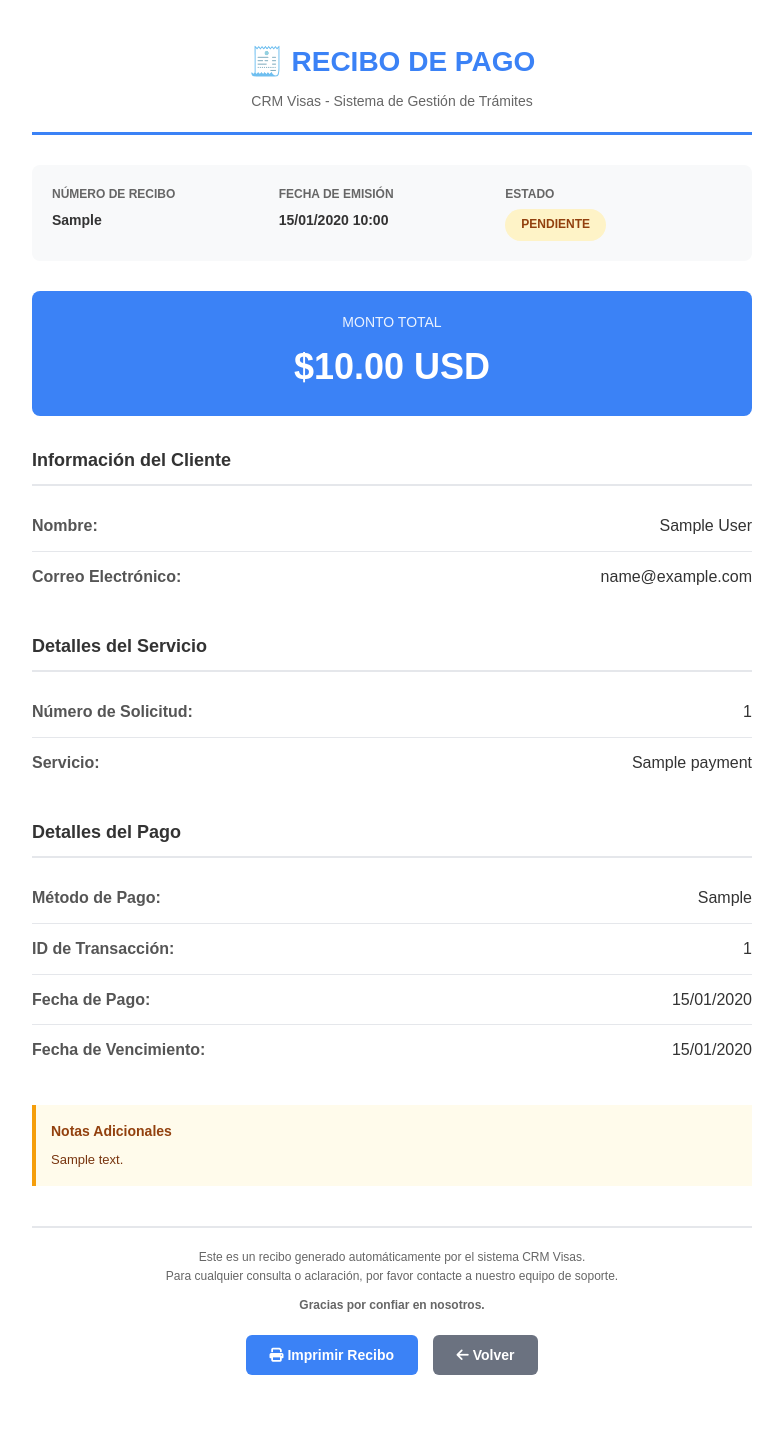
After one commit to danjohn007/CRMVisas, a PHP site: template app/views/payments/receipt.php in a window 1280 px wide. The commit adds this page. Shown: the whole page, without its empty margins (248-1031 px from the left). Run offline with PHP 8.4, Linux system fonts and the light colour scheme; the template is opened without the code that fills it: most values are stand-ins (such as "Sample title", 1, 10 or a date in 2020); some libraries are stand-ins or nearby versions.

```diff
--- /dev/null
+++ b/app/views/payments/receipt.php
@@ -0,0 +1,368 @@
+<!DOCTYPE html>
+<html lang="es">
+<head>
+    <meta charset="UTF-8">
+    <meta name="viewport" content="width=device-width, initial-scale=1.0">
+    <title>Recibo de Pago - <?php echo htmlspecialchars($payment['payment_reference']); ?></title>
+    <style>
+        * {
+            margin: 0;
+            padding: 0;
+            box-sizing: border-box;
+        }
+
+        body {
+            font-family: Arial, sans-serif;
+            line-height: 1.6;
+            color: #333;
+            background: #fff;
+        }
+
+        .receipt-container {
+            max-width: 800px;
+            margin: 0 auto;
+            padding: 40px;
+        }
+
+        .receipt-header {
+            text-align: center;
+            border-bottom: 3px solid #3b82f6;
+            padding-bottom: 20px;
+            margin-bottom: 30px;
+        }
+
+        .receipt-header h1 {
+            font-size: 28px;
+            color: #3b82f6;
+            margin-bottom: 5px;
+        }
+
+        .receipt-header .subtitle {
+            font-size: 14px;
+            color: #666;
+        }
+
+        .receipt-info {
+            display: flex;
+            justify-content: space-between;
+            margin-bottom: 30px;
+            padding: 20px;
+            background: #f8f9fa;
+            border-radius: 8px;
+        }
+
+        .receipt-info div {
+            flex: 1;
+        }
+
+        .receipt-info h3 {
+            font-size: 12px;
+            color: #666;
+            text-transform: uppercase;
+            margin-bottom: 5px;
+        }
+
+        .receipt-info p {
+            font-size: 14px;
+            font-weight: 600;
+            color: #333;
+        }
+
+        .payment-details {
+            margin-bottom: 30px;
+        }
+
+        .payment-details h2 {
+            font-size: 18px;
+            color: #333;
+            margin-bottom: 15px;
+            border-bottom: 2px solid #e5e7eb;
+            padding-bottom: 10px;
+        }
+
+        .detail-row {
+            display: flex;
+            justify-content: space-between;
+            padding: 12px 0;
+            border-bottom: 1px solid #e5e7eb;
+        }
+
+        .detail-row:last-child {
+            border-bottom: none;
+        }
+
+        .detail-label {
+            font-weight: 600;
+            color: #555;
+        }
+
+        .detail-value {
+            color: #333;
+        }
+
+        .amount-box {
+            background: #3b82f6;
+            color: white;
+            padding: 20px;
+            border-radius: 8px;
+            text-align: center;
+            margin: 30px 0;
+        }
+
+        .amount-box .label {
+            font-size: 14px;
+            opacity: 0.9;
+            margin-bottom: 5px;
+        }
+
+        .amount-box .amount {
+            font-size: 36px;
+            font-weight: bold;
+        }
+
+        .status-badge {
+            display: inline-block;
+            padding: 6px 16px;
+            border-radius: 20px;
+            font-size: 12px;
+            font-weight: 600;
+            text-transform: uppercase;
+        }
+
+        .status-pending {
+            background: #fef3c7;
+            color: #92400e;
+        }
+
+        .status-completed {
+            background: #d1fae5;
+            color: #065f46;
+        }
+
+        .status-failed {
+            background: #fee2e2;
+            color: #991b1b;
+        }
+
+        .status-refunded {
+            background: #e9d5ff;
+            color: #6b21a8;
+        }
+
+        .notes-section {
+            background: #fffbeb;
+            border-left: 4px solid #f59e0b;
+            padding: 15px;
+            margin: 20px 0;
+        }
+
+        .notes-section h3 {
+            font-size: 14px;
+            color: #92400e;
+            margin-bottom: 8px;
+        }
+
+        .notes-section p {
+            font-size: 13px;
+            color: #78350f;
+        }
+
+        .receipt-footer {
+            margin-top: 40px;
+            padding-top: 20px;
+            border-top: 2px solid #e5e7eb;
+            text-align: center;
+            font-size: 12px;
+            color: #666;
+        }
+
+        .no-print {
+            margin: 20px 0;
+            text-align: center;
+        }
+
+        .no-print button {
+            padding: 12px 24px;
+            margin: 0 5px;
+            border: none;
+            border-radius: 6px;
+            font-size: 14px;
+            font-weight: 600;
+            cursor: pointer;
+            transition: all 0.3s;
+        }
+
+        .btn-print {
+            background: #3b82f6;
+            color: white;
+        }
+
+        .btn-print:hover {
+            background: #2563eb;
+        }
+
+        .btn-back {
+            background: #6b7280;
+            color: white;
+        }
+
+        .btn-back:hover {
+            background: #4b5563;
+        }
+
+        @media print {
+            .no-print {
+                display: none !important;
+            }
+
+            .receipt-container {
+                padding: 20px;
+            }
+
+            body {
+                background: white;
+            }
+
+            @page {
+                margin: 1cm;
+            }
+        }
+    </style>
+</head>
+<body>
+    <div class="receipt-container">
+        <div class="receipt-header">
+            <h1>🧾 RECIBO DE PAGO</h1>
+            <p class="subtitle">CRM Visas - Sistema de Gestión de Trámites</p>
+        </div>
+
+        <div class="receipt-info">
+            <div>
+                <h3>Número de Recibo</h3>
+                <p><?php echo htmlspecialchars($payment['payment_reference']); ?></p>
+            </div>
+            <div>
+                <h3>Fecha de Emisión</h3>
+                <p><?php echo date('d/m/Y H:i', strtotime($payment['created_at'])); ?></p>
+            </div>
+            <div>
+                <h3>Estado</h3>
+                <p>
+                    <?php
+                    $statusClass = 'status-pending';
+                    $statusText = 'Pendiente';
+
+                    switch ($payment['payment_status']) {
+                        case 'completed':
+                            $statusClass = 'status-completed';
+                            $statusText = 'Completado';
+                            break;
+                        case 'failed':
+                            $statusClass = 'status-failed';
+                            $statusText = 'Fallido';
+                            break;
+                        case 'refunded':
+                            $statusClass = 'status-refunded';
+                            $statusText = 'Reembolsado';
+                            break;
+                    }
+                    ?>
+                    <span class="status-badge <?php echo $statusClass; ?>"><?php echo $statusText; ?></span>
+                </p>
+            </div>
+        </div>
+
+        <div class="amount-box">
+            <div class="label">MONTO TOTAL</div>
+            <div class="amount">$<?php echo number_format($payment['amount'], 2); ?> <?php echo htmlspecialchars($payment['currency']); ?></div>
+        </div>
+
+        <div class="payment-details">
+            <h2>Información del Cliente</h2>
+            <div class="detail-row">
+                <span class="detail-label">Nombre:</span>
+                <span class="detail-value"><?php echo htmlspecialchars($payment['first_name'] . ' ' . $payment['last_name']); ?></span>
+            </div>
+            <div class="detail-row">
+                <span class="detail-label">Correo Electrónico:</span>
+                <span class="detail-value"><?php echo htmlspecialchars($payment['email']); ?></span>
+            </div>
+        </div>
+
+        <div class="payment-details">
+            <h2>Detalles del Servicio</h2>
+            <div class="detail-row">
+                <span class="detail-label">Número de Solicitud:</span>
+                <span class="detail-value"><?php echo htmlspecialchars($payment['request_number']); ?></span>
+            </div>
+            <div class="detail-row">
+                <span class="detail-label">Servicio:</span>
+                <span class="detail-value"><?php echo htmlspecialchars($payment['service_name']); ?></span>
+            </div>
+        </div>
+
+        <div class="payment-details">
+            <h2>Detalles del Pago</h2>
+            <div class="detail-row">
+                <span class="detail-label">Método de Pago:</span>
+                <span class="detail-value">
+                    <?php
+                    $methods = [
+                        'cash' => 'Efectivo',
+                        'credit_card' => 'Tarjeta de Crédito',
+                        'debit_card' => 'Tarjeta de Débito',
+                        'bank_transfer' => 'Transferencia Bancaria',
+                        'paypal' => 'PayPal',
+                        'other' => 'Otro'
+                    ];
+                    echo $methods[$payment['payment_method']] ?? ucfirst($payment['payment_method']);
+                    ?>
+                </span>
+            </div>
+            <?php if ($payment['transaction_id']): ?>
+            <div class="detail-row">
+                <span class="detail-label">ID de Transacción:</span>
+                <span class="detail-value"><?php echo htmlspecialchars($payment['transaction_id']); ?></span>
+            </div>
+            <?php endif; ?>
+            <?php if ($payment['payment_date']): ?>
+            <div class="detail-row">
+                <span class="detail-label">Fecha de Pago:</span>
+                <span class="detail-value"><?php echo date('d/m/Y', strtotime($payment['payment_date'])); ?></span>
+            </div>
+            <?php endif; ?>
+            <?php if ($payment['due_date']): ?>
+            <div class="detail-row">
+                <span class="detail-label">Fecha de Vencimiento:</span>
+                <span class="detail-value"><?php echo date('d/m/Y', strtotime($payment['due_date'])); ?></span>
+            </div>
+            <?php endif; ?>
+        </div>
+
+        <?php if ($payment['notes']): ?>
+        <div class="notes-section">
+            <h3>Notas Adicionales</h3>
+            <p><?php echo nl2br(htmlspecialchars($payment['notes'])); ?></p>
+        </div>
+        <?php endif; ?>
+
+        <div class="receipt-footer">
+            <p>Este es un recibo generado automáticamente por el sistema CRM Visas.</p>
+            <p>Para cualquier consulta o aclaración, por favor contacte a nuestro equipo de soporte.</p>
+            <p style="margin-top: 10px; font-weight: 600;">Gracias por confiar en nosotros.</p>
+        </div>
+
+        <div class="no-print">
+            <button class="btn-print" onclick="window.print()">
+                <i class="fas fa-print"></i> Imprimir Recibo
+            </button>
+            <button class="btn-back" onclick="window.close(); window.history.back();">
+                <i class="fas fa-arrow-left"></i> Volver
+            </button>
+        </div>
+    </div>
+
+    <!-- Font Awesome for icons in print view -->
+    <link rel="stylesheet" href="https://cdnjs.cloudflare.com/ajax/libs/font-awesome/6.4.0/css/all.min.css">
+</body>
+</html>
--- a/public/index.php
+++ b/public/index.php
@@ -129,6 +129,12 @@ switch ($page) {
                 case 'view':
                     $controller->detail($_GET['id'] ?? null);
                     break;
+                case 'receipt':
+                    $controller->receipt($_GET['id'] ?? null);
+                    break;
+                case 'pdf':
+                    $controller->pdf($_GET['id'] ?? null);
+                    break;
                 default:
                     $controller->index();
             }
```
Also changed, not shown: app/controllers/PaymentController.php (+75 -0 lines), app/views/payments/view.php (+13 -6 lines), app/views/reports/index.php (+29 -1 lines).
